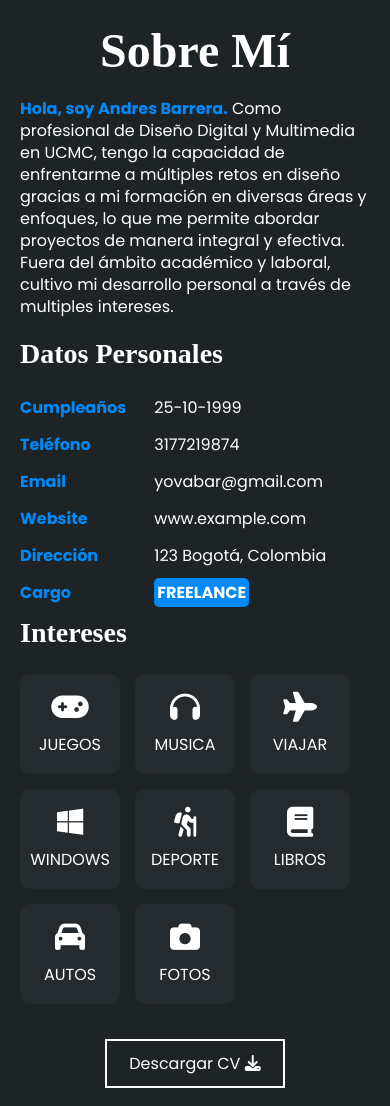
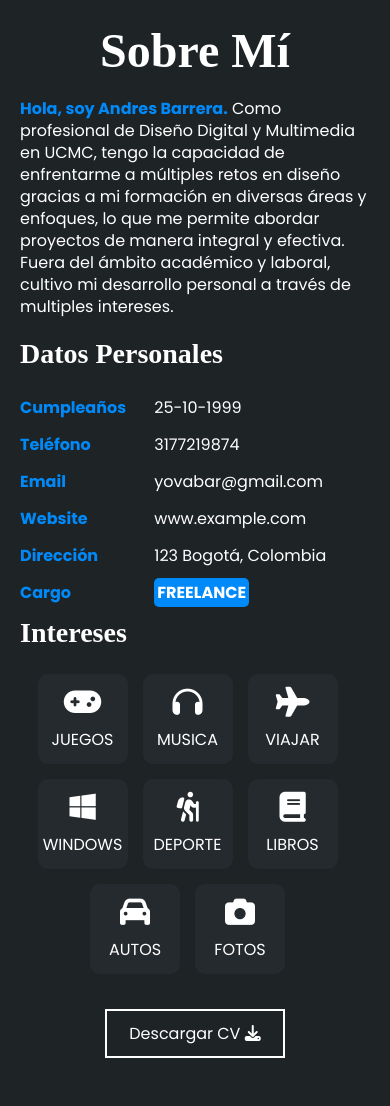
Before and after one commit to yovabar/PortafolioWeb.github.io, a plain HTML site: page index.html in a window 390 px wide. Shown: the part 891-1997 px from the top of the page. Drawn offline with Linux system fonts and the light colour scheme; a web font is replaced by a local one.

Commit message:
Version 2

```diff
--- a/index.html
+++ b/index.html
@@ -128,10 +128,10 @@
                     </div>
                 </div>
             </div>
-            <button>
+            <a href="doc/FCV.pdf.pdf" download="CV_Andres_Barrera" target="_blank">
                 Descargar CV <i class="fa-solid fa-download"></i>
                 <span class="overlay"></span>
-            </button>
+            </a>
         </div>
     </section>
 
--- a/styles.css
+++ b/styles.css
@@ -66,7 +66,7 @@ html{
     align-items: center;
 }
 .inicio .contenido-banner{
-    padding: 20px;
+    padding: 80px 30px 10px 30px;
     background-color: #1e2326;
     max-width: 350px;
     margin: auto;
@@ -175,14 +175,16 @@ html{
     align-items: center;
     justify-content: center;
     transition: .3s;
-}.sobremi .fila .col .contenedor-intereses .interes:hover{
+}
+.sobremi .fila .col .contenedor-intereses .interes:hover{
     background-color: #008af9;
 }
 .sobremi .fila .col .contenedor-intereses .interes i{
     font-size: 30px;
     margin-bottom: 10px;
 }
-.sobremi button{
+
+.sobremi a {
     cursor: pointer;
     background-color: transparent;
     border: 2px solid #fff;
@@ -194,8 +196,9 @@ html{
     color: #fff;
     position: relative;
     z-index: 10;
+    text-decoration: none;
 }
-.sobremi button .overlay{
+.sobremi a .overlay{
     position: absolute;
     top: 0;
     left: 0;
@@ -205,7 +208,7 @@ html{
     z-index: -1;
     transition: 1s;
 }
-.sobremi button:hover .overlay{
+.sobremi a:hover .overlay{
     width: 100%;
 }
 /* SECCION S K I L L S */
@@ -645,6 +648,9 @@ footer .arriba{
 }
 /* SECCION RESPONSIVE */
 @media screen and (max-width:980px){
+      .inicio{
+    background-position: center;
+    }
     nav{
         display: none;
     }
@@ -668,12 +674,26 @@ footer .arriba{
     }
 }
 @media screen and (max-width:700px){
-    .sobremi .fila{
-        display: block;
+    .inicio{
+    background-position: center;
+}
+
+
+    .sobremi .fila {
+        display: flex;
+        flex-direction: column;
     }
-    .sobremi .fila .col{
-        width: fit-content;
+    .sobremi .fila .col {
+        width: 100%;
     }
+    .sobremi .fila .col .contenedor-intereses {
+        justify-content: center;
+    }
+      .sobremi .fila .col .contenedor-intereses .interes{
+        width: 90px;
+        height: 90px;
+    }
+
 
     .skills .fila{
         display: block;
```
Also changed, not shown: 1 other file.
